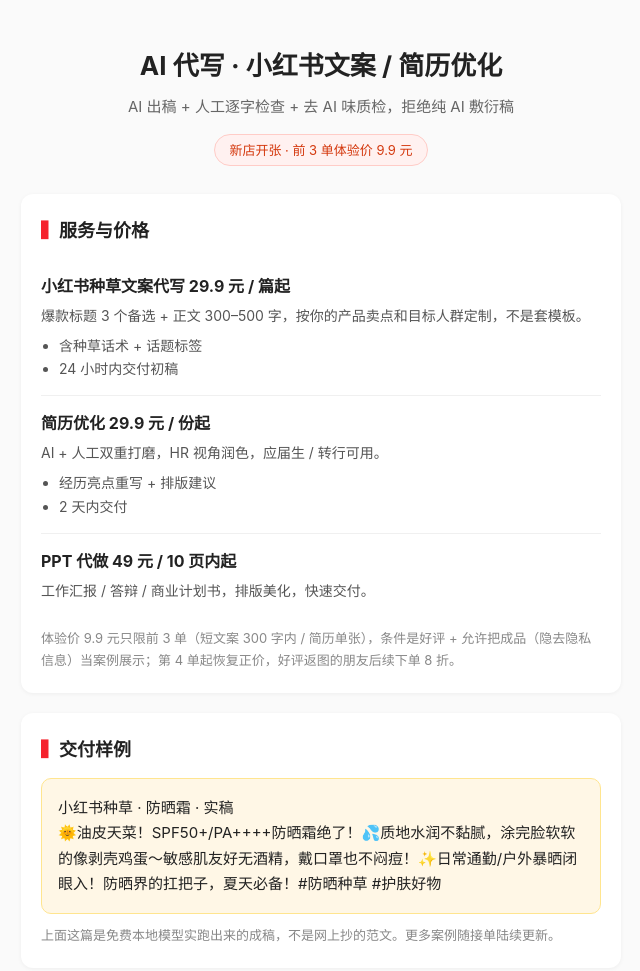
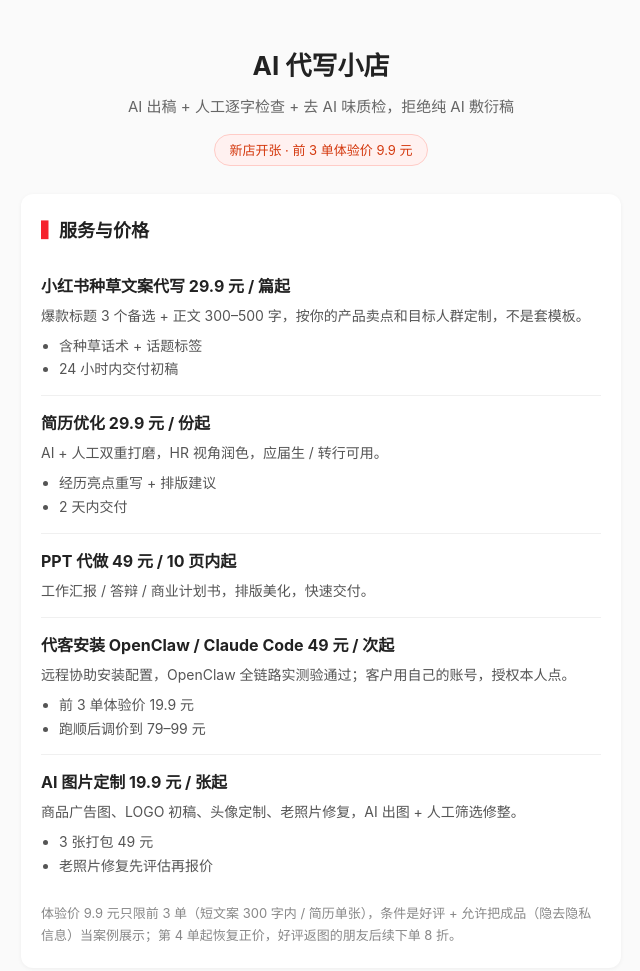
Before and after one commit to qqfane/yam-showcase, a plain HTML site: page index.html in a window 1280 px wide. Shown: the top 971 px of the page, without its empty margins (319-959 px from the left). Drawn offline with Linux system fonts and the light colour scheme.

Commit message:
Add two new services with confirmed prices (install 49, images 19.9)

```diff
--- a/index.html
+++ b/index.html
@@ -3,7 +3,7 @@
 <head>
 <meta charset="UTF-8">
 <meta name="viewport" content="width=device-width, initial-scale=1.0">
-<title>AI 代写 · 小红书文案 / 简历优化</title>
+<title>AI 代写小店 · 文案 / 简历 / PPT / 代装 / 图片</title>
 <style>
 * { margin: 0; padding: 0; box-sizing: border-box;}
 body { font-family: -apple-system, "PingFang SC", "Microsoft YaHei", sans-serif; color: #222; background: #fafafa; line-height: 1.7;}
@@ -36,7 +36,7 @@ footer { text-align: center; color: #aaa; font-size: 12px; margin-top: 28px;}
 <div class="wrap">
 
 <header>
-<h1>AI 代写 · 小红书文案 / 简历优化</h1>
+<h1>AI 代写小店</h1>
 <p>AI 出稿 + 人工逐字检查 + 去 AI 味质检，拒绝纯 AI 敷衍稿</p>
 <span class="badge">新店开张 · 前 3 单体验价 9.9 元</span>
 </header>
@@ -63,6 +63,22 @@ footer { text-align: center; color: #aaa; font-size: 12px; margin-top: 28px;}
 <h3>PPT 代做 <span class="price">49 元 / 10 页内起</span></h3>
 <p>工作汇报 / 答辩 / 商业计划书，排版美化，快速交付。</p>
 </div>
+<div class="service">
+<h3>代客安装 OpenClaw / Claude Code <span class="price">49 元 / 次起</span></h3>
+<p>远程协助安装配置，OpenClaw 全链路实测验通过；客户用自己的账号，授权本人点。</p>
+<ul>
+<li>前 3 单体验价 19.9 元</li>
+<li>跑顺后调价到 79–99 元</li>
+</ul>
+</div>
+<div class="service">
+<h3>AI 图片定制 <span class="price">19.9 元 / 张起</span></h3>
+<p>商品广告图、LOGO 初稿、头像定制、老照片修复，AI 出图 + 人工筛选修整。</p>
+<ul>
+<li>3 张打包 49 元</li>
+<li>老照片修复先评估再报价</li>
+</ul>
+</div>
 <p class="note">体验价 9.9 元只限前 3 单（短文案 300 字内 / 简历单张），条件是好评 + 允许把成品（隐去隐私信息）当案例展示；第 4 单起恢复正价，好评返图的朋友后续下单 8 折。</p>
 </section>
 
@@ -87,7 +103,7 @@ footer { text-align: center; color: #aaa; font-size: 12px; margin-top: 28px;}
 
 <section>
 <h2>不接的单</h2>
-<p style="color:#555;font-size:15px;">学术论文、考试作业、任何弄虚作假的内容；AI 绘画、起名这类全凭主观感觉的单，新手期也不接。</p>
+<p style="color:#555;font-size:15px;">学术论文、考试作业、证件照造假、他人肖像商用、任何弄虚作假的内容。</p>
 </section>
 
 <!-- TODO-待填 把两个 href="#" 换成你的闲鱼商品链接 -->
```
